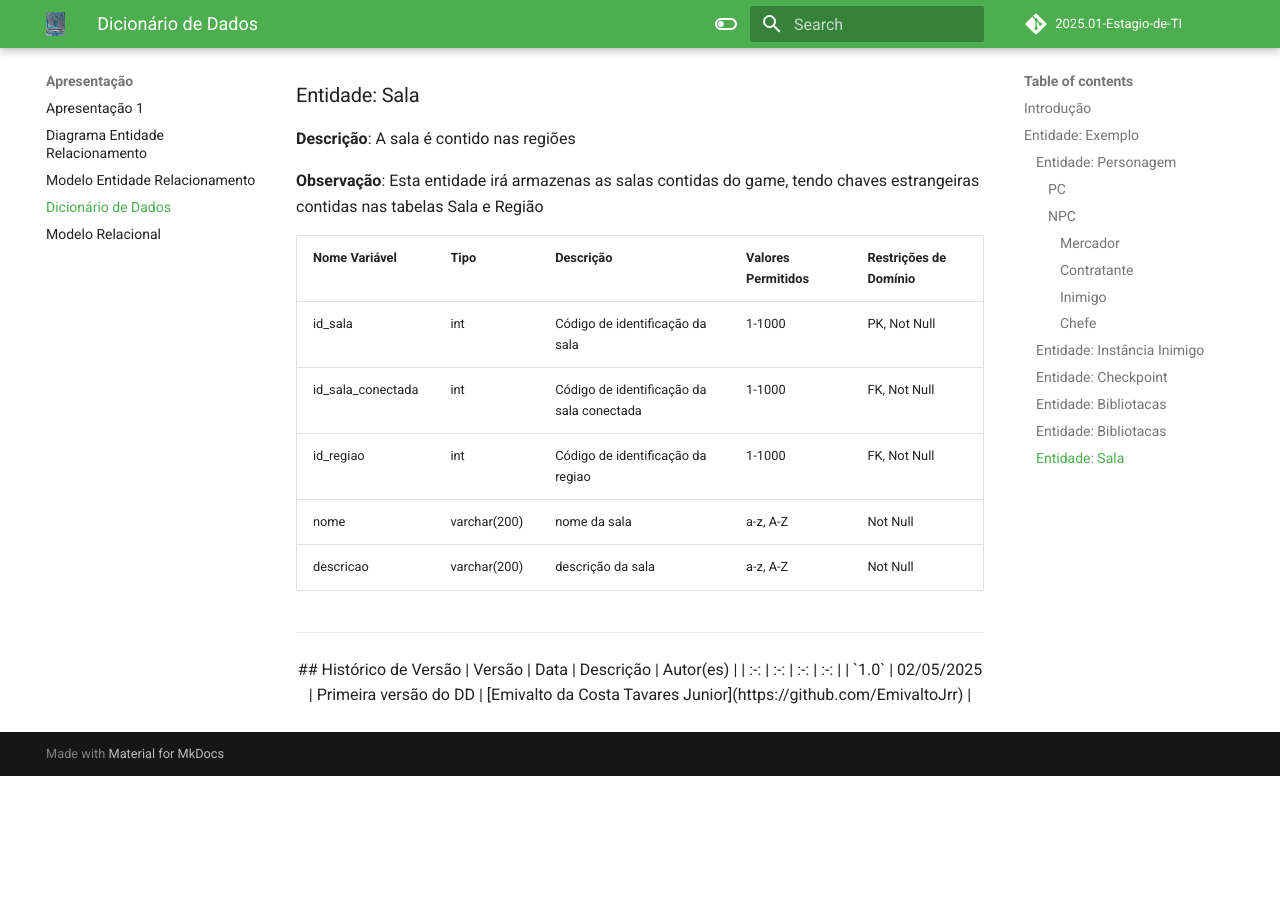
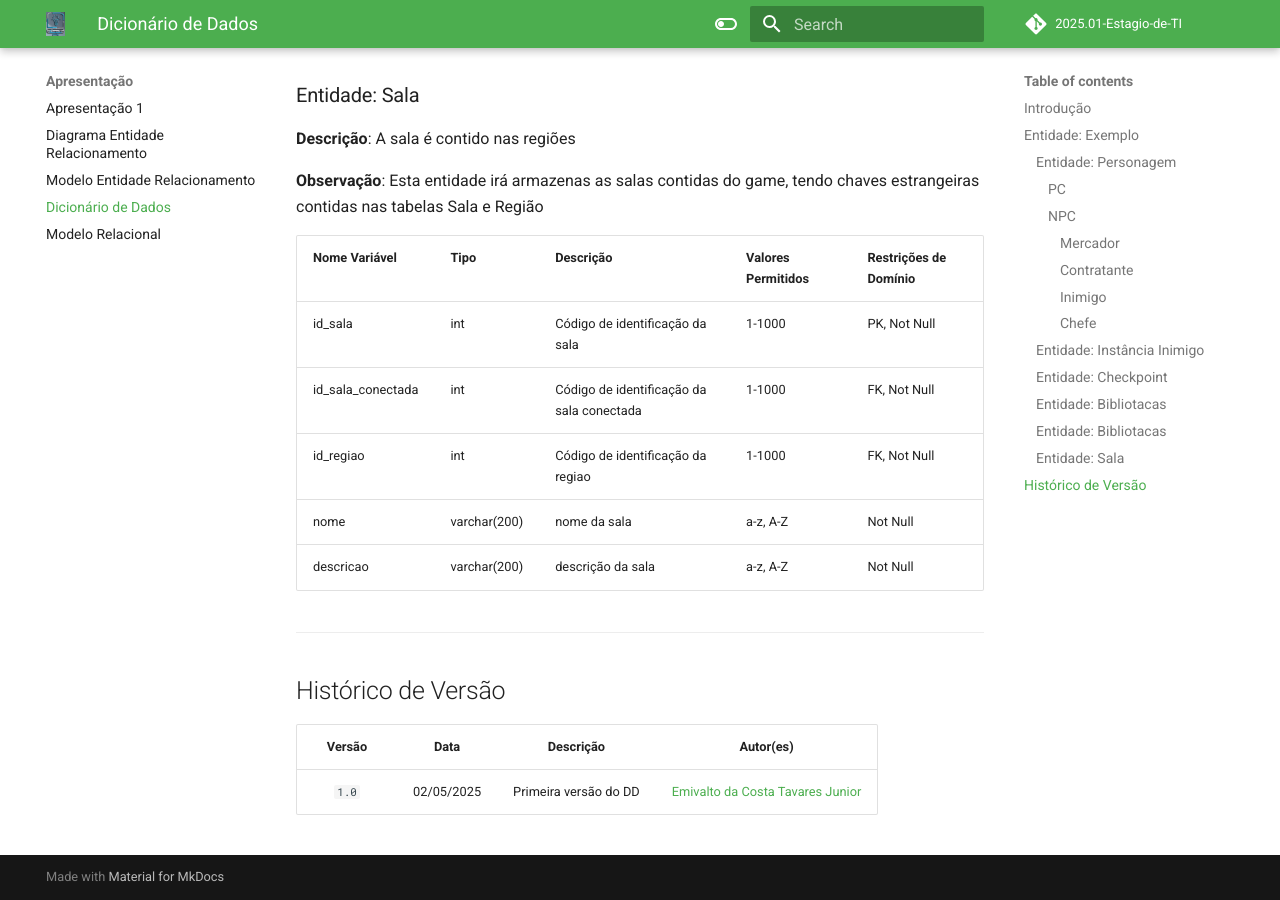
Before and after one commit to SBD1/2025.01-Estagio-de-TI, an MkDocs documentation site: the page built from docs/modulo1/dd.md, in a window 1280 px wide and 900 px high, scrolled down 6731 px. Built offline with MkDocs 1.6.1 and Material for MkDocs 9.7.7, drawn with Linux system fonts in a browser that asks for light colours; comment, search, counter and statistics services are not loaded; before the commit the page ends 7507 px from its top, so only the background shows below that.

Commit message:
corecao da pipelines

```diff
--- a/docs/modulo1/dd.md
+++ b/docs/modulo1/dd.md
@@ -215,13 +215,10 @@ desempenhando um papel essencial na mecânica e na dinâmica de combate do jogo.
 
 
 
-<center>
+
 
 ## Histórico de Versão
 
 | Versão | Data | Descrição | Autor(es) |
 | :-: | :-: | :-: | :-: |
 | `1.0`  | 02/05/2025 | Primeira versão  do DD  | [Emivalto da Costa Tavares Junior](https://github.com/EmivaltoJrr)  |
-
-
-</center>
```
Also changed, not shown: docs/modulo1/der.md (+0 -3 lines), docs/modulo1/mer.md (+1 -4 lines), docs/modulo1/mr.md (+2 -3 lines).
